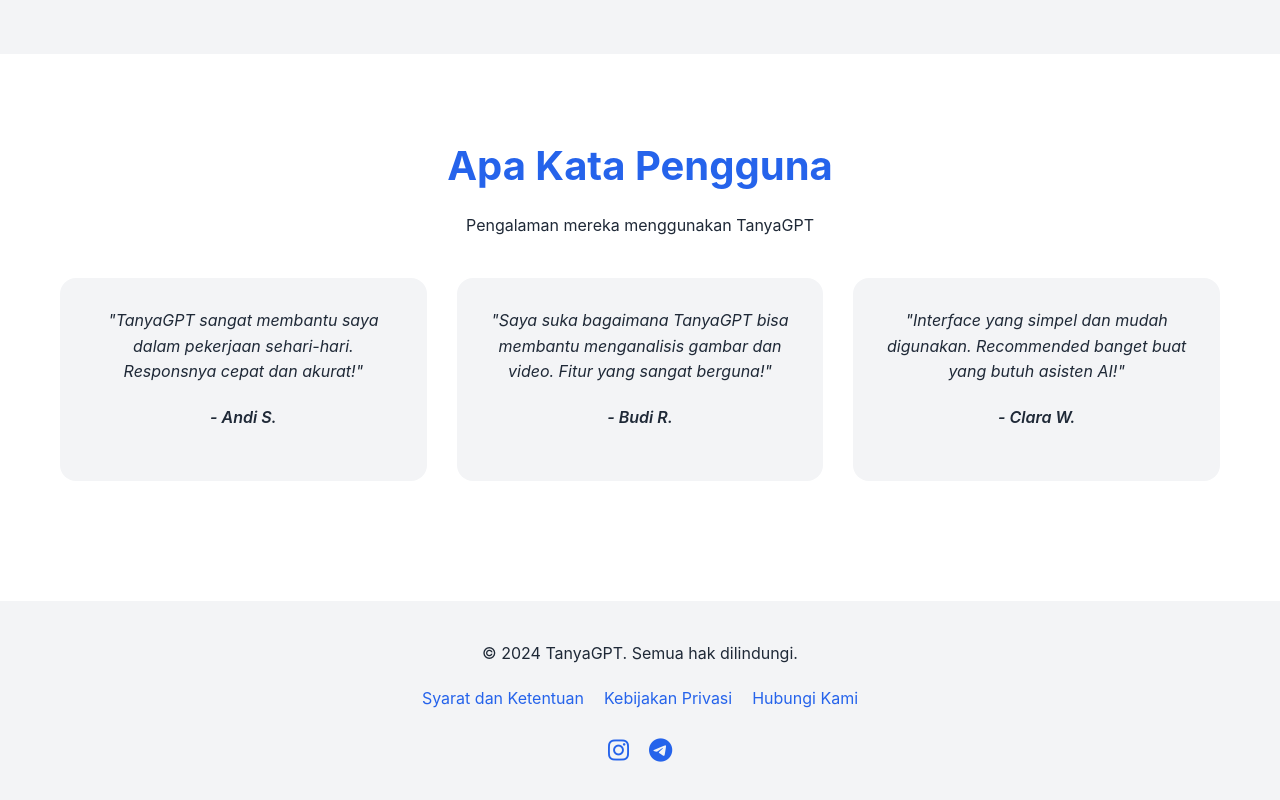
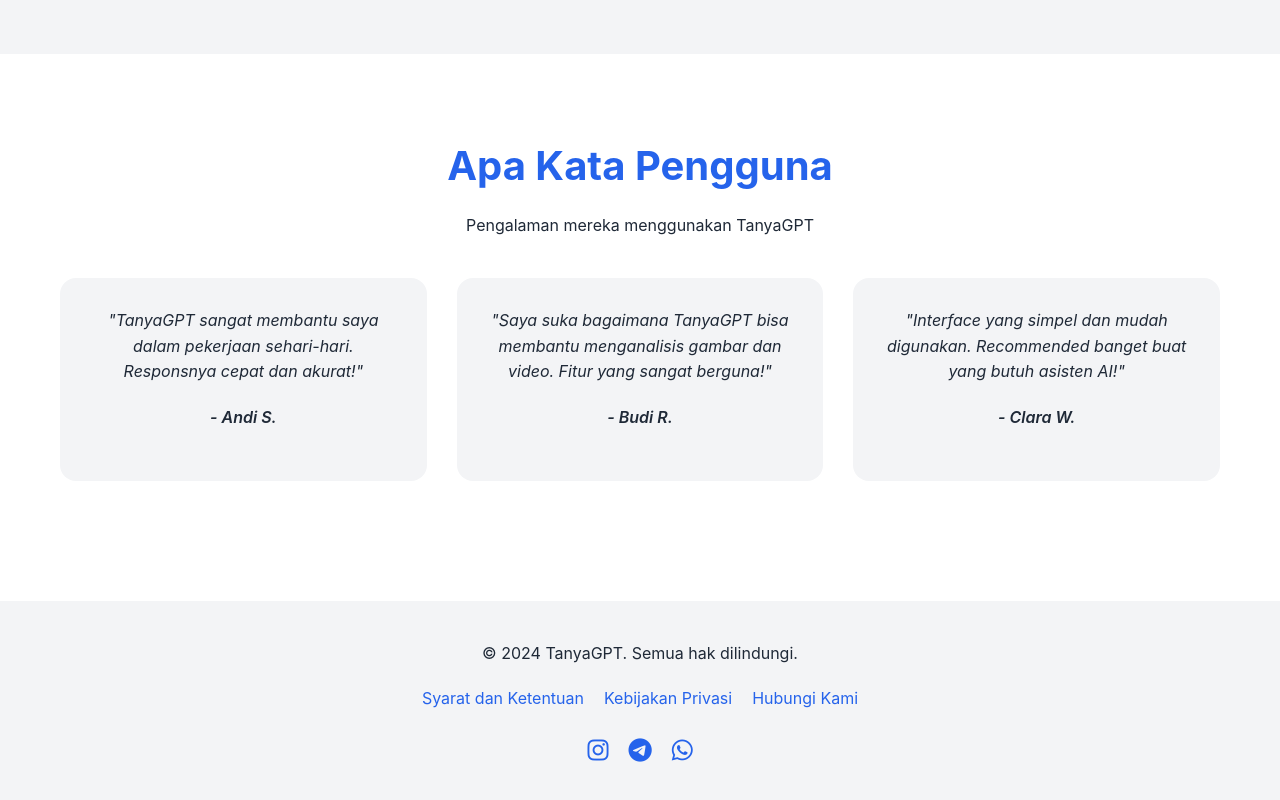
Before and after one commit to adhikasp/tanyagpt, a plain HTML site: page index.html in a window 1280 px wide. Shown: the part 2077-2877 px from the top of the page. Drawn offline with Linux system fonts and the light colour scheme.

Commit message:
feat: add footer wa

```diff
--- a/index.html
+++ b/index.html
@@ -100,6 +100,7 @@
             <div class="social-links">
                 <a href="https://instagram.com/tanyagpt.id" aria-label="Instagram"><i class="fab fa-instagram"></i></a>
                 <a href="https://t.me/TanyaGPTBOT" aria-label="Telegram"><i class="fab fa-telegram"></i></a>
+                <a href="https://wa.me/message/MDOILGVKZ5O3N1" aria-label="WhatsApp"><i class="fab fa-whatsapp"></i></a>
             </div>
         </div>
     </footer>
```
